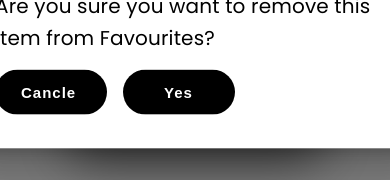
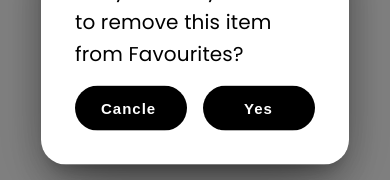
Before and after one commit to Vimu-Kale/Rick-and-Morty, a React (Create React App) app: page /favourites in a window 390 px wide. Both pictures are taken after a click on the button 290 px from the left and 399 px from the top of the page. Shown: the part 370-550 px from the top of the page. Built offline with nearby package versions, Linux system fonts and the light colour scheme.

Commit message:
made changes to dialogueBox to make it responsive

```diff
--- a/package.json
+++ b/package.json
@@ -1,5 +1,6 @@
 {
   "name": "rick-and-morty",
+  "homepage": "https://Vimu-Kale.github.io/Rick-and-Morty",
   "version": "0.1.0",
   "private": true,
   "dependencies": {
@@ -20,6 +21,8 @@
     "web-vitals": "^2.1.4"
   },
   "scripts": {
+    "predeploy":"npm run build",
+    "deploy":"gh-pages -d build",
     "start": "react-scripts start",
     "build": "react-scripts build",
     "test": "react-scripts test",
@@ -42,5 +45,8 @@
       "last 1 firefox version",
       "last 1 safari version"
     ]
+  },
+  "devDependencies": {
+    "gh-pages": "^4.0.0"
   }
 }
--- a/src/components/Favourites/FavContainer/FavCard/FavCard.js
+++ b/src/components/Favourites/FavContainer/FavCard/FavCard.js
@@ -16,8 +16,10 @@ const style = {
   position: "absolute",
   top: "50%",
   left: "50%",
+  margin: "auto",
   transform: "translate(-50%, -50%)",
-  width: 400,
+  // width: 400,
+  maxWidth: 400,
   bgcolor: "background.paper",
   border: "2px solid transparent",
   borderRadius: "25px",
--- a/src/components/Favourites/FavContainer/FavCard/FavDialogue.js
+++ b/src/components/Favourites/FavContainer/FavCard/FavDialogue.js
@@ -9,7 +9,7 @@ function FavDialogue(props) {
       <Typography variant="h6" fontSize="20px" sx={{ fontFamily: "Poppins" }}>
         Are you sure you want to remove this item from Favourites?
       </Typography>
-      <div style={{ marginTop: "1rem" }}>
+      <div style={{ marginTop: "1rem", display: "flex", gap: "1rem" }}>
         <button
           onClick={() => props.setOpen(false)}
           style={{
@@ -30,7 +30,7 @@ function FavDialogue(props) {
             width: "7rem",
             height: "2.8rem",
             paddingLeft: "2.5rem",
-            marginLeft: "1rem",
+            // marginLeft: "1rem",
           }}
           className="generate-button"
         >
--- a/src/components/FilterForm/FilterForm.js
+++ b/src/components/FilterForm/FilterForm.js
@@ -89,7 +89,6 @@ const FilterForm = () => {
                 Filters
               </h1>
               <h1
-                // variant="h6"
                 style={{
                   float: "right",
                   color: "#e36937",
@@ -98,6 +97,7 @@ const FilterForm = () => {
                   padding: "3px 15px 3px 15px",
                   borderRadius: "10px",
                   cursor: "pointer",
+                  hover: { boxShadow: " 0 8px 50px rgba(0,0,0,0.55)" },
                   //   boxShadow: " 0 8px 50px rgba(0,0,0,0.55)",
                 }}
                 onClick={handleFilterClear}
```
Also changed, not shown: 1 other file (tests, documents, lock files or other folders).
